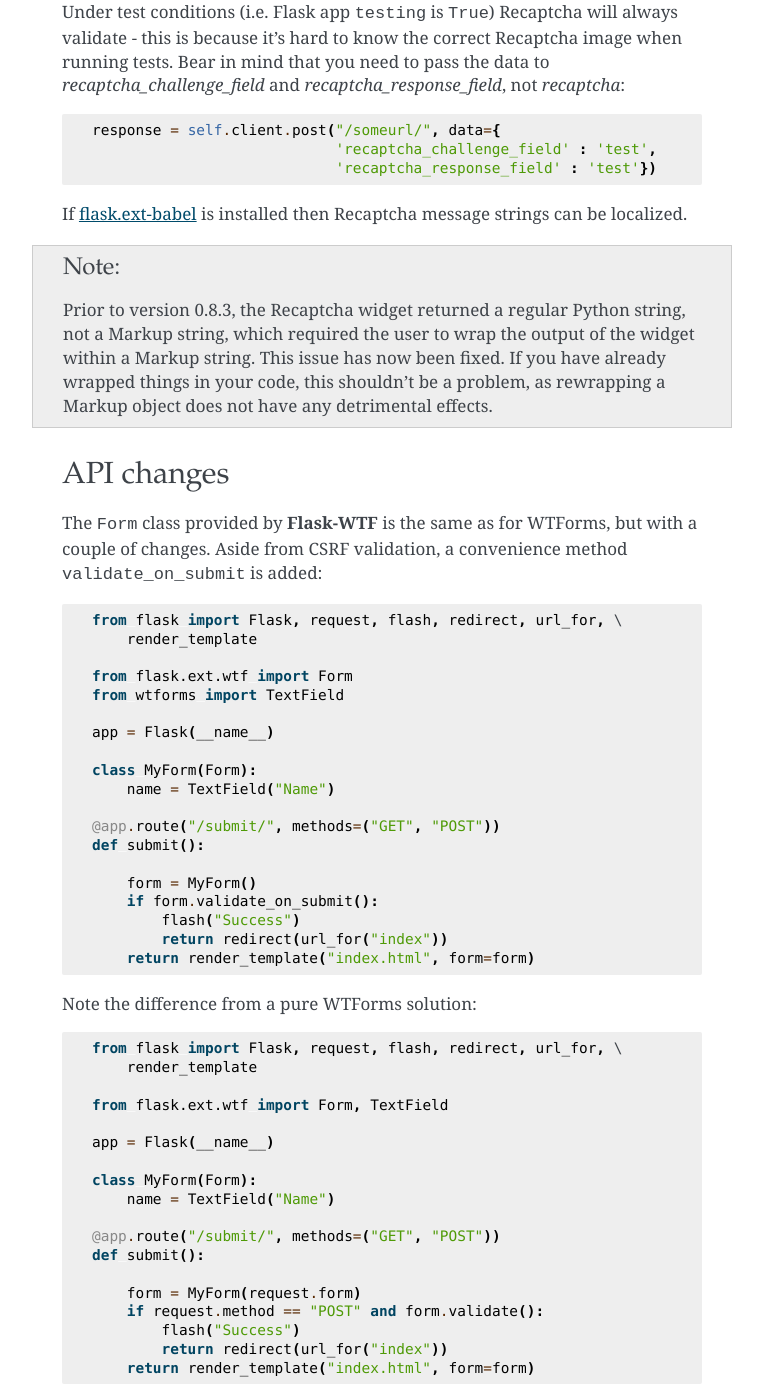
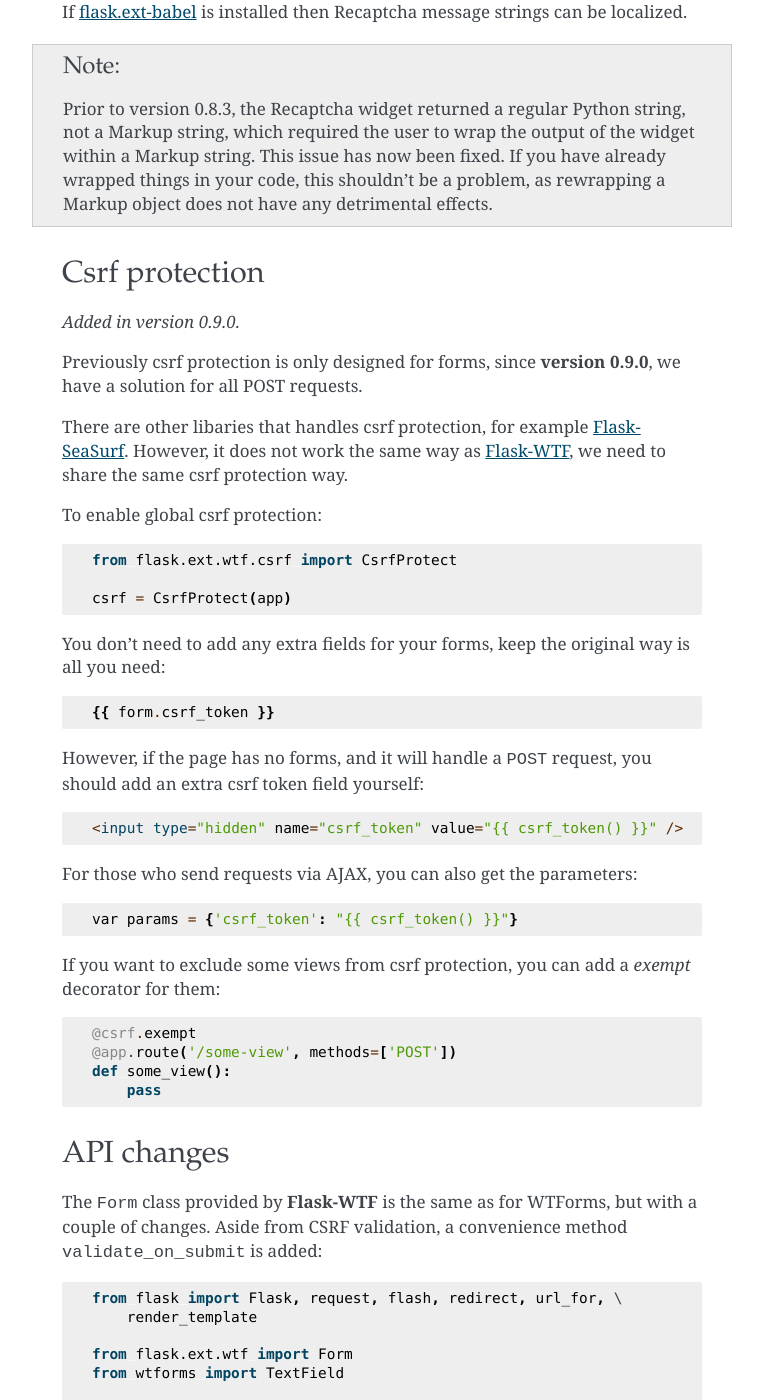
Before and after one commit to wtforms/flask-wtf, a Sphinx documentation site: the page built from docs/index.rst, in a window 1280 px wide and 1400 px high, scrolled down 5985 px. Shown: the whole window, without its empty margins (258-1021 px from the left). Built offline with Sphinx 7.4.7, drawn with Linux system fonts in a browser that asks for light colours; some of the changed text lies outside the part shown.

Commit message:
clean up docs. add docs on csrf protection

```diff
--- a/docs/index.rst
+++ b/docs/index.rst
@@ -49,23 +49,18 @@
 
 .. tabularcolumns:: |l|l|
 
-======================== =======================
-``WTF_CSRF_ENABLED``     default ``True``
-``WTF_CSRF_SECRET_KEY``  default ``None``
-``WTF_I18N_ENABLED``     default ``True``
-======================== =======================
+======================== ================================================
+``WTF_CSRF_ENABLED``     enable/disable csrf protection, default ``True``
+``WTF_CSRF_SECRET_KEY``  a secret key for generating csrf token, default
+                         is the same secret key of Flask app.
+``WTF_I18N_ENABLED``     enable/disable i18n support, default ``True``
+======================== ================================================
 
-.. versionadded:: 0.9.0
-
-    ``WTF_I18N_ENABLED``
-    ``WTF_CSRF_SECRET_KEY``
+In addition, there are additional configuration settings required for Recaptcha
+integration : see below.
 
 When you have installed `Flask-Babel <http://pythonhosted.org/Flask-Babel/>`_ and ``WTF_I18N_ENABLED`` is ``True``, it will auto load translations
 from wtforms.
-
-.. versionchanged:: 0.9.0
-
-    ``CSRF_ENABLED`` is changed to ``WTF_CSRF_ENABLED``
 
 ``WTF_CSRF_ENABLED`` enables CSRF. You can disable by passing in the
 ``csrf_enabled`` parameter to your form::
@@ -87,29 +82,37 @@
 (if this is also not present, then CSRF is impossible; creating a form with
 ``csrf_enabled = True`` will raise an exception).
 
-**NOTE:** Previous to version **0.5.2**, **Flask-WTF** automatically skipped
-CSRF validation in the case of AJAX POST requests, as AJAX toolkits added
-headers such as ``X-Requested-With`` when using the XMLHttpRequest and browsers
-enforced a strict same-origin policy.
+----------
 
-However it has since come to light that various browser plugins can circumvent
-these measures, rendering AJAX requests insecure by allowing forged requests to
-appear as an AJAX request.
+.. versionadded:: 0.9.0
 
-Therefore CSRF checking will now be applied to all POST requests, unless you
-disable CSRF at your own risk through the options described above.
+    ``WTF_I18N_ENABLED``, ``WTF_CSRF_SECRET_KEY``
 
-You can pass in the CSRF field manually in your AJAX request by accessing the
-**csrf** field in your form directly::
+.. versionchanged:: 0.9.0
 
-    var params = {'csrf' : '{{ form.csrf_token }}'};
+    ``CSRF_ENABLED`` is changed to ``WTF_CSRF_ENABLED``
 
-A more complete description of the issue can be found `here
-<http://www.djangoproject.com/weblog/2011/feb/08/security/>`_.
+.. note::
+    Previous to version **0.5.2**, **Flask-WTF** automatically skipped
+    CSRF validation in the case of AJAX POST requests, as AJAX toolkits added
+    headers such as ``X-Requested-With`` when using the XMLHttpRequest and browsers
+    enforced a strict same-origin policy.
 
+    However it has since come to light that various browser plugins can circumvent
+    these measures, rendering AJAX requests insecure by allowing forged requests to
+    appear as an AJAX request.
 
-In addition, there are additional configuration settings required for Recaptcha
-integration : see below.
+    Therefore CSRF checking will now be applied to all POST requests, unless you
+    disable CSRF at your own risk through the options described above.
+
+    You can pass in the CSRF field manually in your AJAX request by accessing the
+    **csrf** field in your form directly::
+
+        var params = {'csrf_token' : '{{ form.csrf_token }}'};
+
+    A more complete description of the issue can be found `here
+    <http://www.djangoproject.com/weblog/2011/feb/08/security/>`_.
+
 
 Creating forms
 --------------
@@ -152,21 +155,6 @@
 
     <form method="POST" action=".">
         {{ form.hidden_tag() }}
-
-Using the 'safe' filter
------------------------
-
-The **safe** filter used to be required with WTForms in Jinja2 templates,
-otherwise your markup would be escaped. For example::
-
-    {{ form.name|safe }}
-
-However widgets in the latest version of WTForms return a `HTML safe string
-<http://jinja.pocoo.org/2/documentation/api#jinja2.Markup>`_ so you shouldn't
-need to use **safe**.
-
-Ensure you are running the latest stable version of WTForms so that you don't
-need to use this filter everywhere.
 
 File uploads
 ------------
@@ -309,6 +297,47 @@
     have already wrapped things in your code, this shouldn't be a problem, as
     rewrapping a Markup object does not have any detrimental effects.
 
+
+Csrf protection
+---------------
+
+.. versionadded:: 0.9.0
+
+Previously csrf protection is only designed for forms, since **version 0.9.0**, we have a solution for all POST requests.
+
+There are other libaries that handles csrf protection, for example `Flask-SeaSurf`_. However, it does not work the same way as `Flask-WTF`_, we need
+to share the same csrf protection way.
+
+To enable global csrf protection::
+
+    from flask.ext.wtf.csrf import CsrfProtect
+
+    csrf = CsrfProtect(app)
+
+You don't need to add any extra fields for your forms, keep the original
+way is all you need::
+
+    {{ form.csrf_token }}
+
+However, if the page has no forms, and it will handle a ``POST`` request,
+you should add an extra csrf token field yourself::
+
+    <input type="hidden" name="csrf_token" value="{{ csrf_token() }}" />
+
+For those who send requests via AJAX, you can also get the parameters::
+
+    var params = {'csrf_token': "{{ csrf_token() }}"}
+
+.. _`Flask-SeaSurf`: http://pythonhosted.org/Flask-SeaSurf/
+
+If you want to exclude some views from csrf protection, you can add a `exempt`
+decorator for them::
+
+    @csrf.exempt
+    @app.route('/some-view', methods=['POST'])
+    def some_view():
+        pass
+
 API changes
 -----------
 
```
